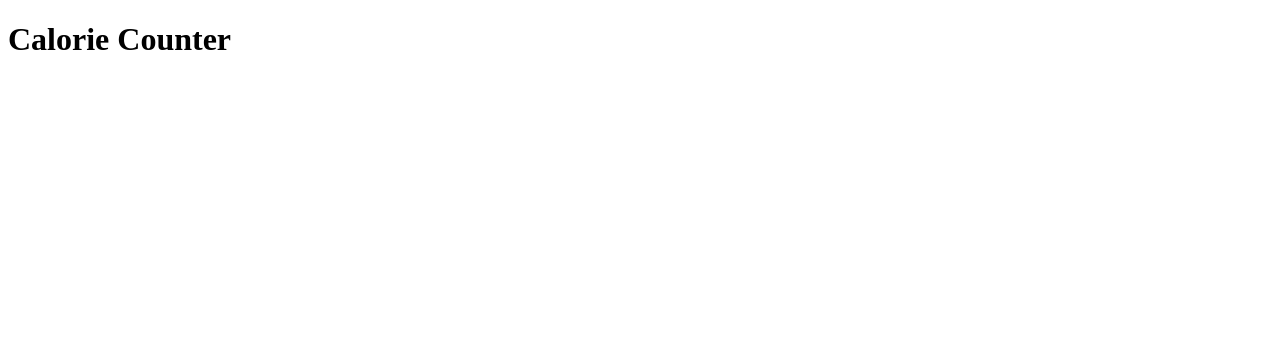
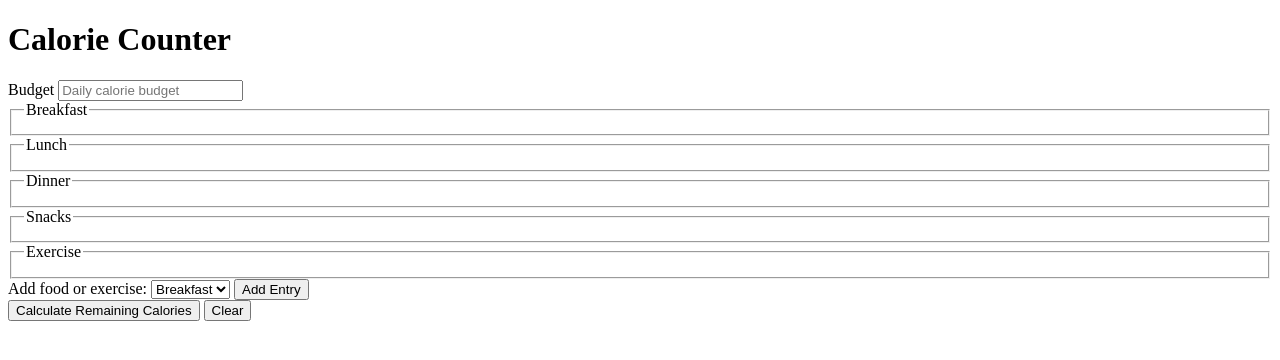
Before and after one commit to rahulchauhan04/Freecodecamp_Practice, a plain HTML site: page Learn Form Validation by Building a Calorie Counter/index.html in a window 1280 px wide. Drawn offline with Linux system fonts and the light colour scheme.

Commit message:
Update index.html

```diff
--- a/Learn Form Validation by Building a Calorie Counter/index.html
+++ b/Learn Form Validation by Building a Calorie Counter/index.html
@@ -11,9 +11,57 @@
       <h1>Calorie Counter</h1>
       <div class="container">
         <form id="calorie-counter">
-
+          <label for="budget">Budget</label>
+          <input
+            type="number"
+            min="0"
+            id="budget"
+            placeholder="Daily calorie budget"
+            required
+          />
+          <fieldset id="breakfast">
+            <legend>Breakfast</legend>
+            <div class="input-container"></div>
+          </fieldset>
+          <fieldset id="lunch">
+            <legend>Lunch</legend>
+            <div class="input-container"></div>
+          </fieldset>
+          <fieldset id="dinner">
+            <legend>Dinner</legend>
+            <div class="input-container"></div>
+          </fieldset>
+          <fieldset id="snacks">
+            <legend>Snacks</legend>
+            <div class="input-container"></div>
+          </fieldset>
+          <fieldset id="exercise">
+            <legend>Exercise</legend>
+            <div class="input-container"></div>
+          </fieldset>
+          <div class="controls">
+            <span>
+              <label for="entry-dropdown">Add food or exercise:</label>
+              <select id="entry-dropdown" name="options">
+                <option value="breakfast" selected>Breakfast</option>
+                <option value="lunch">Lunch</option>
+                <option value="dinner">Dinner</option>
+                <option value="snacks">Snacks</option>
+                <option value="exercise">Exercise</option>
+              </select>
+              <button type="button" id="add-entry">Add Entry</button>
+            </span>
+          </div>
+          <div>
+            <button type="submit">
+              Calculate Remaining Calories
+            </button>
+            <button type="button" id="clear">Clear</button>
+          </div>
         </form>
+        <div id="output" class="output hide"></div>
       </div>
     </main>
+    <script src="./script.js"></script>
   </body>
 </html>
```
